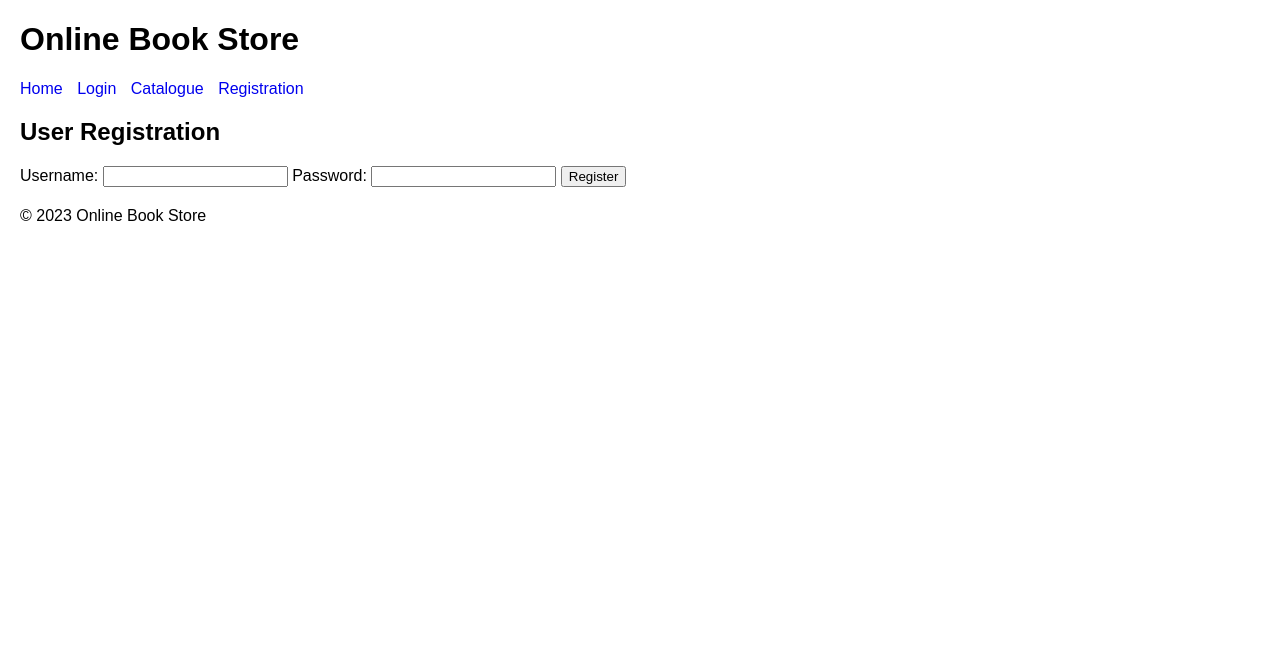
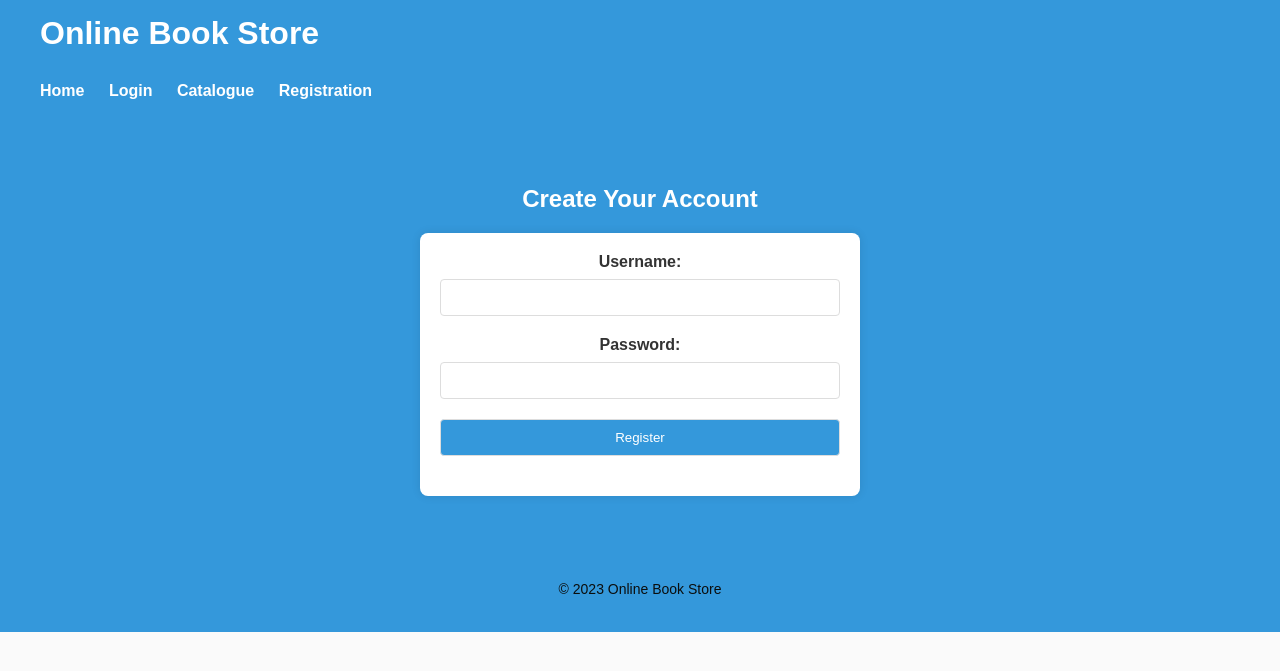
Before and after one commit to harshitachhangani/WebTechnology_LAB, a PHP site: page /registration.html in a window 1280 px wide. Shown: the top 671 px of the page. Run offline with PHP 8.4, Linux system fonts and the light colour scheme.

Commit message:
bookstore done using php

```diff
--- a/BookStore/logout.php
+++ b/BookStore/logout.php
@@ -1,6 +1,5 @@
-<!-- logout.php -->
-
 <?php
+// Start the session
 session_start();
 
 // Unset all of the session variables
--- a/BookStore/registration.html
+++ b/BookStore/registration.html
@@ -1,5 +1,3 @@
-<!-- registration.html -->
-
 <!DOCTYPE html>
 <html lang="en">
 <head>
@@ -10,30 +8,39 @@
 </head>
 <body>
     <header>
+        <div class="container">
             <h1>Online Book Store</h1>
+        </div>
     </header>
     <nav>
+        <div class="container">
             <ul>
                 <li><a href="index.html">Home</a></li>
                 <li><a href="login.html">Login</a></li>
                 <li><a href="catalogue.php">Catalogue</a></li>
                 <li><a href="registration.html">Registration</a></li>
             </ul>
+        </div>
     </nav>
-    <section>
-        <h2>User Registration</h2>
+    <section class="registration-section">
+        <div class="container">
+            <h2>Create Your Account</h2>
             <form action="register.php" method="post">
                 <label for="username">Username:</label>
                 <input type="text" id="username" name="username" required>
+
 
                 <label for="password">Password:</label>
                 <input type="password" id="password" name="password" required>
 
                 <input type="submit" value="Register">
             </form>
+        </div>
     </section>
     <footer>
+        <div class="container">
             <p>&copy; 2023 Online Book Store</p>
+        </div>
     </footer>
 </body>
 </html>
--- a/BookStore/styles.css
+++ b/BookStore/styles.css
@@ -1,25 +1,197 @@
 body {
-    font-family: Arial, sans-serif;
+    font-family: 'Arial', sans-serif;
     margin: 0;
     padding: 0;
+    background-color: #fafafa;
+    color: #333;
+}
+
+.container {
+    max-width: 1200px;
+    margin: 0 auto;
+    padding: 0 20px;
 }
 
 header, nav, section, footer {
-    margin: 20px;
+    background-color: #3498db;
+    color: #fff;
+}
+
+header h1, nav ul, footer p {
+    margin: 0;
+    padding: 15px 0;
 }
 
 nav ul {
     list-style-type: none;
-    margin: 0;
-    padding: 0;
     overflow: hidden;
 }
 
 nav li {
     display: inline;
-    margin-right: 10px;
+    margin-right: 20px;
 }
 
-a {
+nav a {
     text-decoration: none;
+    color: #fff;
+    font-weight: bold;
 }
+
+.login-section {
+    text-align: center;
+    padding: 50px 0;
+}
+
+form {
+    max-width: 400px;
+    margin: 0 auto;
+    background-color: #fff;
+    padding: 20px;
+    border-radius: 8px;
+    box-shadow: 0 0 10px rgba(0, 0, 0, 0.1);
+}
+
+label {
+    display: block;
+    margin-bottom: 8px;
+    font-weight: bold;
+}
+
+input {
+    width: 100%;
+    padding: 10px;
+    margin-bottom: 20px;
+    box-sizing: border-box;
+    border: 1px solid #ddd;
+    border-radius: 4px;
+}
+
+input[type="submit"] {
+    background-color: #3498db;
+    color: #fff;
+    cursor: pointer;
+}
+
+input[type="submit"]:hover {
+    background-color: #2980b9;
+}
+
+footer {
+    text-align: center;
+    color: #0b0e0e;
+    font-size: 14px;
+    padding: 20px 0;
+}
+
+
+.registration-section {
+    text-align: center;
+    padding: 50px 0;
+}
+
+form {
+    max-width: 400px;
+    margin: 0 auto;
+    background-color: #fff;
+    padding: 20px;
+    border-radius: 8px;
+    box-shadow: 0 0 10px rgba(0, 0, 0, 0.1);
+}
+
+label {
+    display: block;
+    margin-bottom: 8px;
+    font-weight: bold;
+    color: #333;
+}
+
+input {
+    width: 100%;
+    padding: 10px;
+    margin-bottom: 20px;
+    box-sizing: border-box;
+    border: 1px solid #ddd;
+    border-radius: 4px;
+}
+
+input[type="submit"] {
+    background-color: #3498db;
+    color: #fff;
+    cursor: pointer;
+}
+
+input[type="submit"]:hover {
+    background-color: #2980b9;
+}
+
+
+.catalogue-section {
+    text-align: center;
+    padding: 50px 0;
+}
+
+.book-card {
+    max-width: 300px;
+    margin: 0 auto 30px;
+    background-color: #fff;
+    padding: 20px;
+    border-radius: 8px;
+    box-shadow: 0 0 10px rgba(0, 0, 0, 0.1);
+}
+
+.book-card img {
+    width: 100%;
+    height: auto;
+    border-radius: 4px;
+}
+
+.book-card h3 {
+    margin-top: 10px;
+}
+
+.book-card p {
+    margin: 8px 0;
+    color: #555;
+}
+
+.buy-button {
+    background-color: #3498db;
+    color: #fff;
+    padding: 10px 20px;
+    border: none;
+    border-radius: 4px;
+    cursor: pointer;
+}
+
+.buy-button:hover {
+    background-color: #2980b9;
+}
+
+
+.hero-section, .call-to-action {
+    text-align: center;
+    padding: 50px 0;
+}
+
+.hero-section h2, .call-to-action h2 {
+    margin-bottom: 20px;
+}
+
+.hero-section p, .call-to-action p {
+    color: #555;
+}
+
+.explore-button, .signup-button {
+    display: inline-block;
+    padding: 10px 20px;
+    background-color: #3498db;
+    color: #fff;
+    text-decoration: none;
+    border-radius: 4px;
+    font-weight: bold;
+}
+
+.explore-button:hover, .signup-button:hover {
+    background-color: #2980b9;
+}
```
Also changed, not shown: BookStore/catalogue.php (+28 -17 lines), BookStore/index.html (+11 -3 lines), BookStore/login.html (+10 -4 lines). Lines whose indentation alone changed are shown as unchanged.
